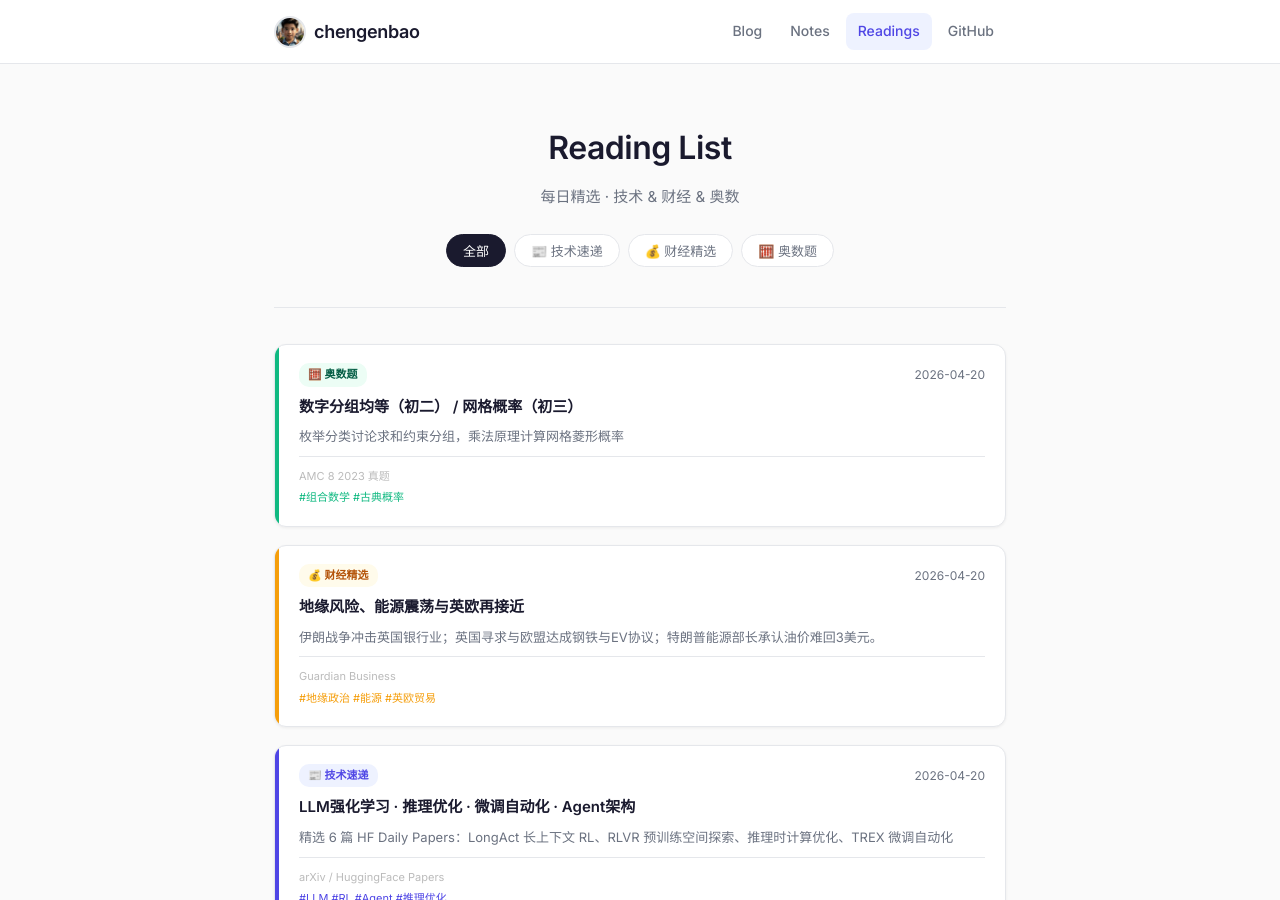
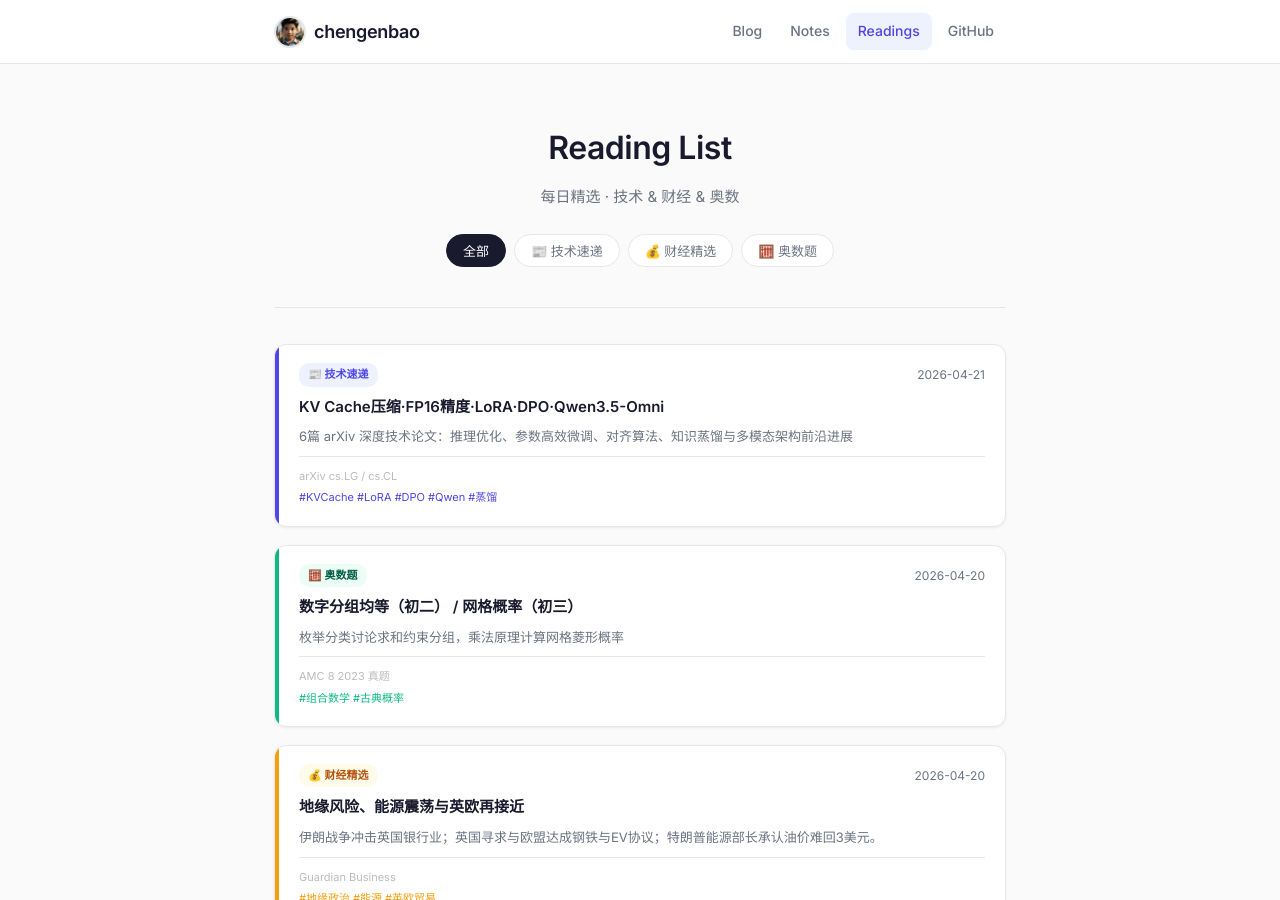
Before and after one commit to chengenbao/chengenbao.github.io, a Jekyll site: the page built from reading-list/index.md, in a window 1280 px wide and 900 px high. Built offline with Jekyll 4.4.1, drawn with Linux system fonts in a browser that asks for light colours.

Commit message:
update index tech card 2026-04-21

```diff
--- a/reading-list/index.md
+++ b/reading-list/index.md
@@ -18,6 +18,22 @@ permalink: /reading-list/
   </div>
 
   <div class="rl-grid">
+<a class="rl-card tech" href="/reading-list/2026-04-21-tech-daily/">
+  <div class="rl-accent"></div>
+  <div class="rl-body">
+    <div class="rl-top">
+      <span class="rl-badge tech">📰 技术速递</span>
+      <time>2026-04-21</time>
+    </div>
+    <h2>KV Cache压缩·FP16精度·LoRA·DPO·Qwen3.5-Omni</h2>
+    <p>6篇 arXiv 深度技术论文：推理优化、参数高效微调、对齐算法、知识蒸馏与多模态架构前沿进展</p>
+    <div class="rl-meta">
+      <span class="rl-source">arXiv cs.LG / cs.CL</span>
+      <span class="rl-tags">#KVCache #LoRA #DPO #Qwen #蒸馏</span>
+    </div>
+  </div>
+</a>
+
 <a class="rl-card math" href="/reading-list/2026-04-20-math/">
   <div class="rl-accent"></div>
   <div class="rl-body">
```
